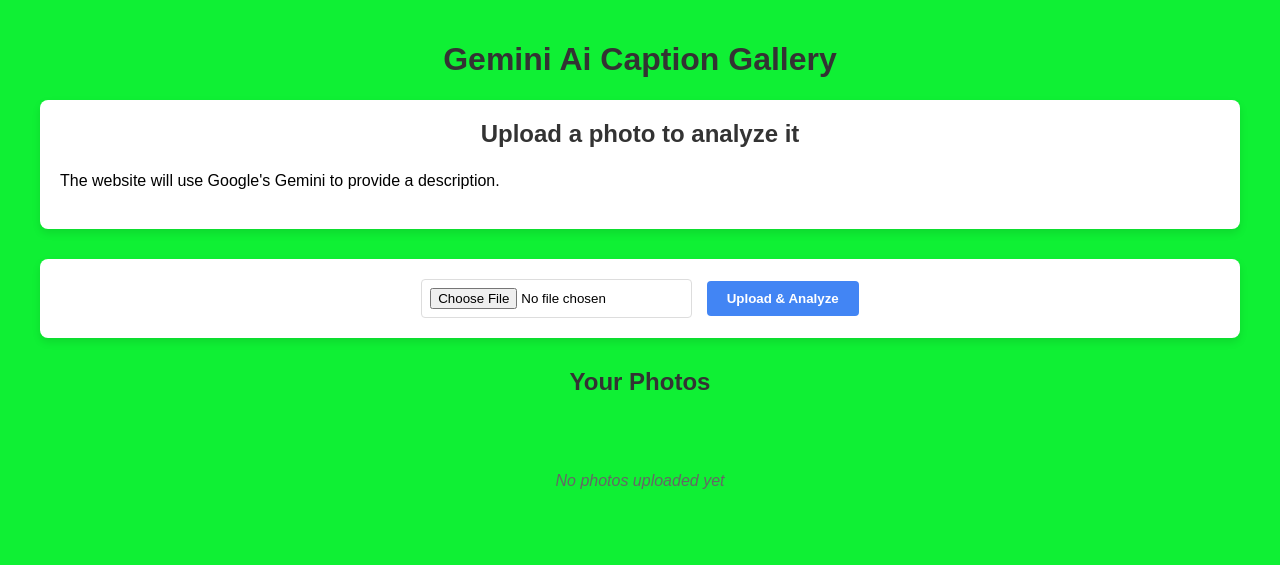
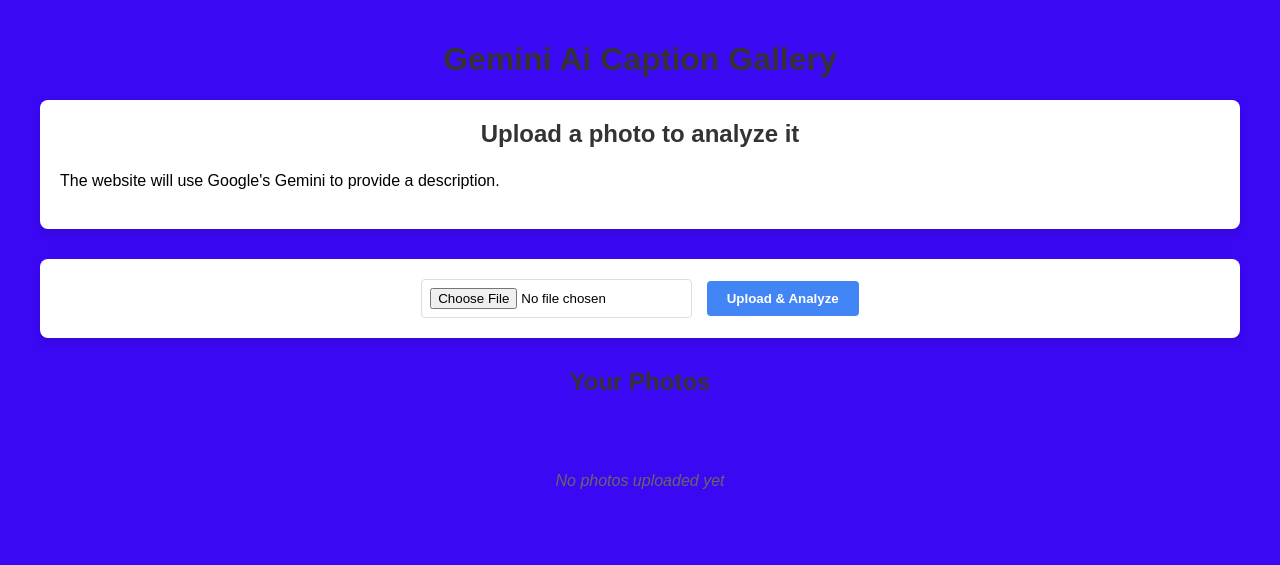
Before and after one commit to pchabot2021/5930-Project-1, a Flask app: page / in a window 1280 px wide. Shown: the top 565 px of the page. Run offline with Flask 3, Linux system fonts and the light colour scheme; data that the repository does not hold is empty.

Commit message:
blue revision

```diff
--- a/templates/index.html
+++ b/templates/index.html
@@ -8,7 +8,7 @@
             max-width: 1200px;
             margin: 0 auto;
             padding: 20px;
-            background-color:rgb(15, 240, 52);
+            background-color:rgb(59, 8, 243);
         }
         h1, h2 {
             color: #333;
```
